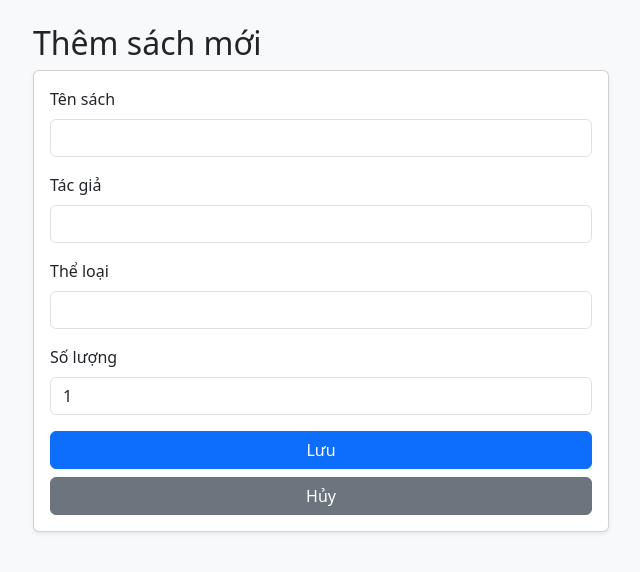
After one commit to trantu113/libProject, a Django app: page /add/ in a window 1280 px wide. The commit adds this page. Shown: the top 572 px of the page, without its empty margins (319-959 px from the left). Run offline with Django 5.2, Linux system fonts and the light colour scheme.

Commit message:
-add book feature commit

```diff
--- /dev/null
+++ b/books/db.py
@@ -0,0 +1,5 @@
+from pymongo import MongoClient
+
+client = MongoClient("mongodb://localhost:27017")
+db = client['mylibrary']
+books_collection = db['books']
--- /dev/null
+++ b/books/templates/books/book_form.html
@@ -0,0 +1,35 @@
+<!DOCTYPE html>
+<html lang="vi">
+<head>
+    <meta charset="UTF-8">
+    <title>Thêm sách</title>
+    <link href="https://cdn.jsdelivr.net/npm/bootstrap@5.3.3/dist/css/bootstrap.min.css" rel="stylesheet">
+</head>
+<body class="bg-light">
+<div class="container mt-4" style="max-width: 600px;">
+    <h2>Thêm sách mới</h2>
+
+    <form method="post" class="card card-body shadow-sm">
+        {% csrf_token %}
+        <div class="mb-3">
+            <label class="form-label">Tên sách</label>
+            <input name="title" class="form-control" required>
+        </div>
+        <div class="mb-3">
+            <label class="form-label">Tác giả</label>
+            <input name="author" class="form-control" required>
+        </div>
+        <div class="mb-3">
+            <label class="form-label">Thể loại</label>
+            <input name="category" class="form-control">
+        </div>
+        <div class="mb-3">
+            <label class="form-label">Số lượng</label>
+            <input name="available" type="number" min="0" value="1" class="form-control">
+        </div>
+        <button class="btn btn-primary">Lưu</button>
+        <a href="{% url 'books' %}" class="btn btn-secondary mt-2">Hủy</a>
+    </form>
+</div>
+</body>
+</html>
--- a/books/urls.py
+++ b/books/urls.py
@@ -4,4 +4,5 @@ from books import views
 
 urlpatterns = [
     path('', views.books, name='books'),
+    path('add/', views.bookAdd, name='bookAdd'),
 ]
--- a/books/views.py
+++ b/books/views.py
@@ -1,7 +1,35 @@
-from django.http import HttpResponse
-from django.shortcuts import render
-from django.template import loader
+from django.shortcuts import render, redirect
+from matplotlib.style import available
+
+from books.db import books_collection
 
 
 def books(request):
-    return render(request, "books/book_list.html") # locate book_list html
+    cursor = books_collection.find({})  # lay du lieu tu mongodb
+
+    book_list = []
+    for item in cursor:
+        item['id'] = str(item['_id'])  # chuyen ma _id trong mongo thanh (string)
+        book_list.append(item)
+
+    context = {'book_list': book_list}  # dong goi gui sang html
+
+    return render(request, 'books/book_list.html', context)
+
+
+def bookAdd(request):
+    if request.method == 'POST': # nguoi dung bam "save"
+        try:
+            available = int(request.POST.get('available', 0))
+        except:
+            available = 0
+
+        books_collection.insert_one({
+            'title': request.POST.get('title'),
+            'author': request.POST.get('author'),
+            'category': request.POST.get('category'),
+            'available': int(request.POST.get('available', 0)),
+        })
+        return redirect('books') # back ve trang danh sach
+
+    return render(request, 'books/book_form.html') # vao trang book_form
```
Also changed, not shown: books/templates/books/book_list.html (+11 -16 lines), docker-compose.yml (added, +14 -0 lines).
